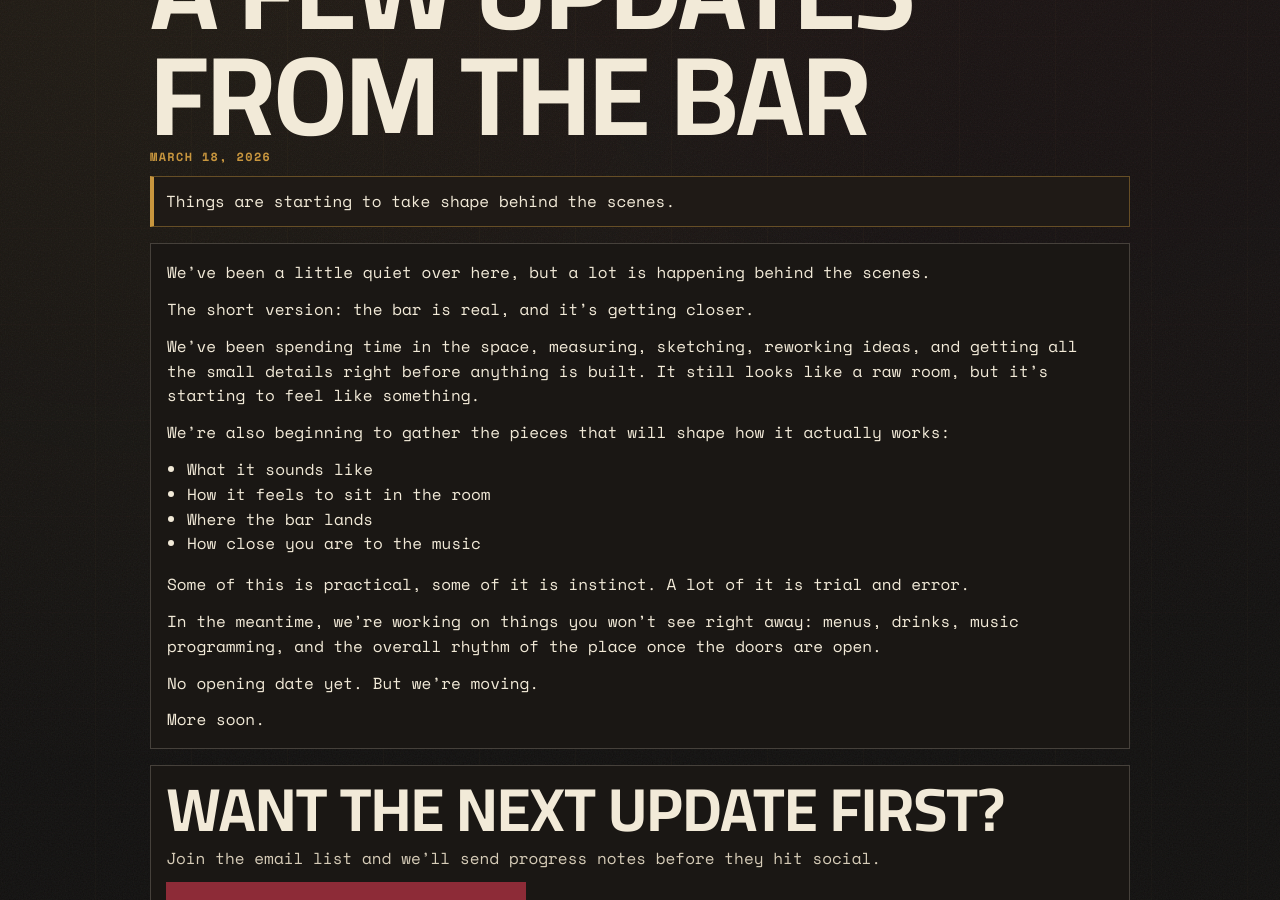
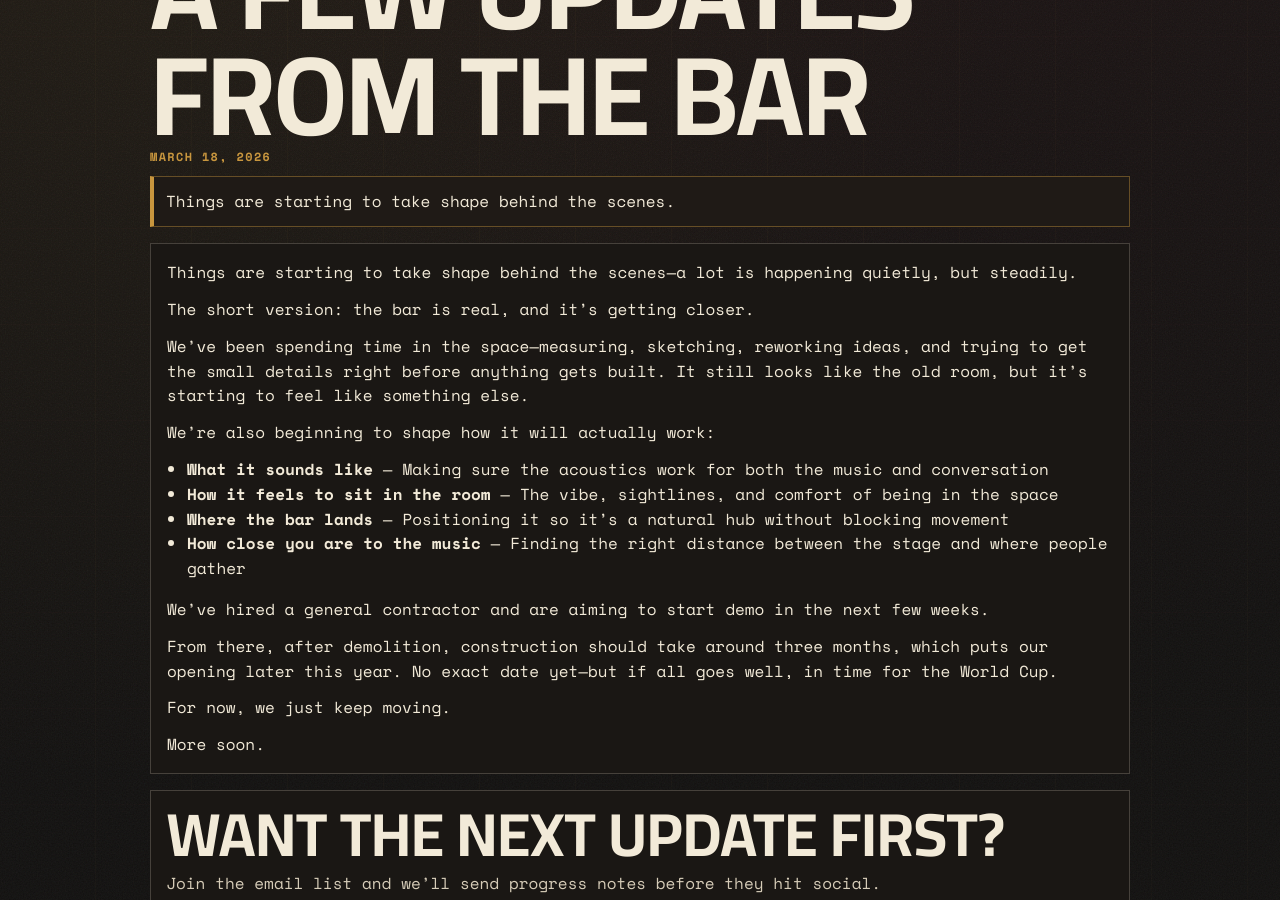
Before and after one commit to kellsnollenberger/freshpops, a Jekyll site: the page built from _updates/2026-03-18-buildout.md, in a window 1280 px wide and 900 px high, scrolled down 244 px. Built offline with Jekyll 4.4.1, drawn with Linux system fonts in a browser that asks for light colours.

Commit message:
Update buildout post with expanded content and timeline clarity

```diff
--- a/_updates/2026-03-18-buildout.md
+++ b/_updates/2026-03-18-buildout.md
@@ -5,23 +5,23 @@ excerpt: "Things are starting to take shape behind the scenes."
 description: "Fresh Pops update on the progress of the space and what's coming next."
 ---
 
-We've been a little quiet over here, but a lot is happening behind the scenes.
+Things are starting to take shape behind the scenes—a lot is happening quietly, but steadily.
 
-The short version: the bar is real, and it's getting closer.
+The short version: the bar is real, and it’s getting closer.
 
-We've been spending time in the space, measuring, sketching, reworking ideas, and getting all the small details right before anything is built. It still looks like a raw room, but it's starting to feel like something.
+We’ve been spending time in the space—measuring, sketching, reworking ideas, and trying to get the small details right before anything gets built. It still looks like the old room, but it’s starting to feel like something else.
 
-We're also beginning to gather the pieces that will shape how it actually works:
+We’re also beginning to shape how it will actually work:
 
-- What it sounds like
-- How it feels to sit in the room
-- Where the bar lands
-- How close you are to the music
+- **What it sounds like** — Making sure the acoustics work for both the music and conversation
+- **How it feels to sit in the room** — The vibe, sightlines, and comfort of being in the space
+- **Where the bar lands** — Positioning it so it's a natural hub without blocking movement
+- **How close you are to the music** — Finding the right distance between the stage and where people gather
 
-Some of this is practical, some of it is instinct. A lot of it is trial and error.
+We’ve hired a general contractor and are aiming to start demo in the next few weeks.
 
-In the meantime, we're working on things you won't see right away: menus, drinks, music programming, and the overall rhythm of the place once the doors are open.
+From there, after demolition, construction should take around three months, which puts our opening later this year. No exact date yet—but if all goes well, in time for the World Cup.
 
-No opening date yet. But we're moving.
+For now, we just keep moving.
 
 More soon.
```
Also changed, not shown: Gemfile.lock (added).
